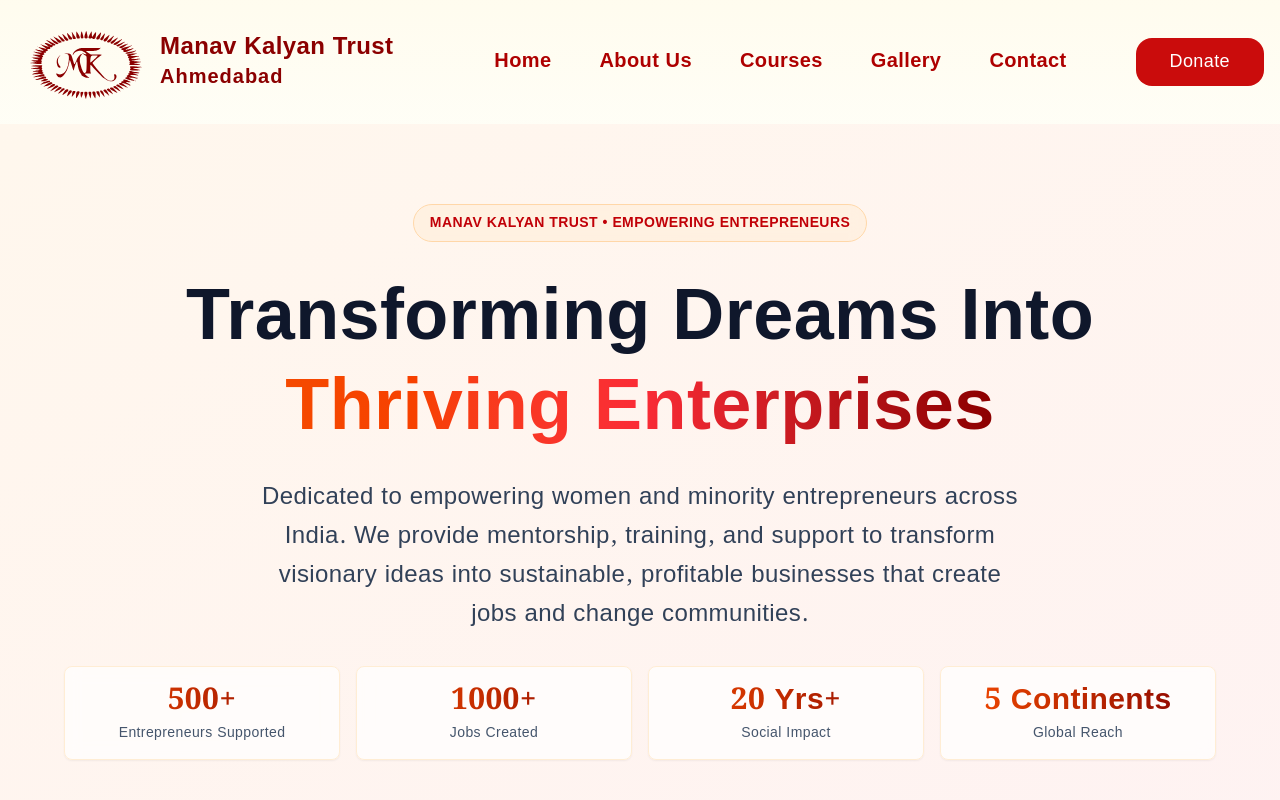
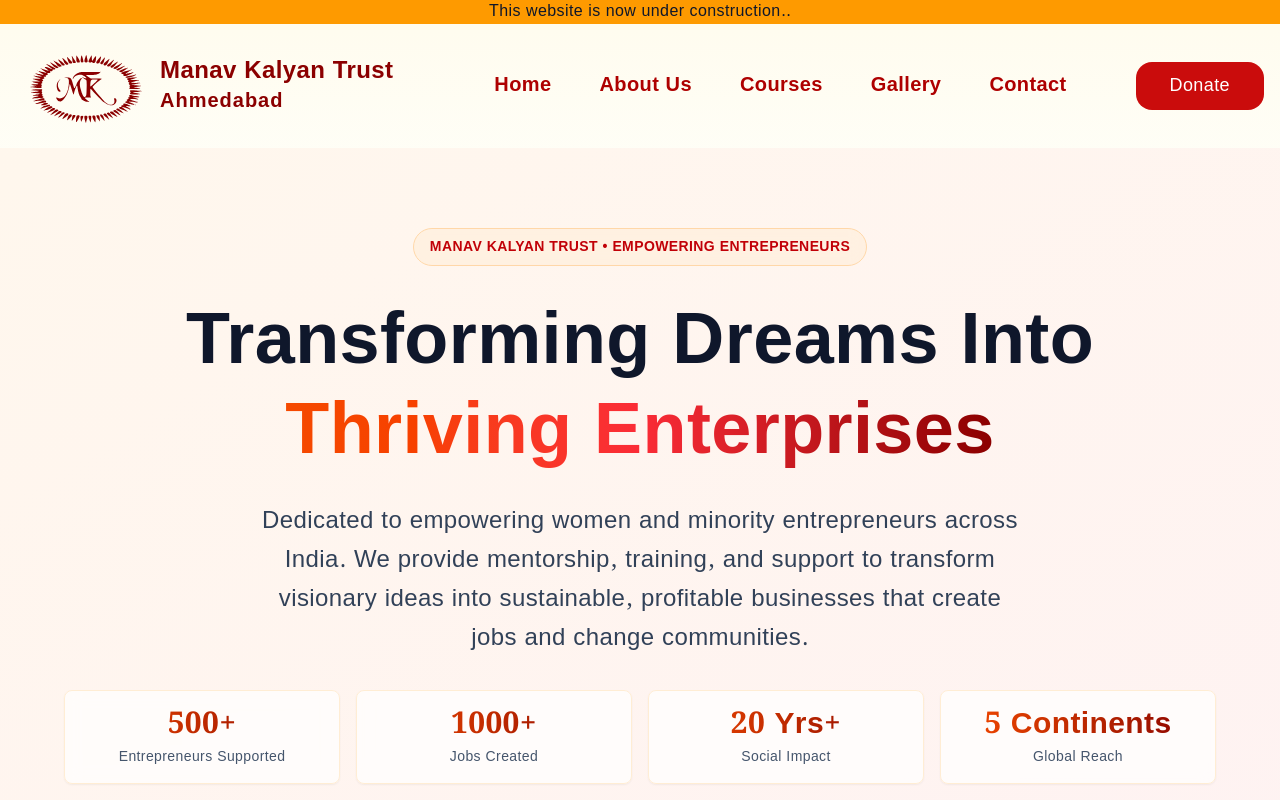
Before and after one commit to Pritesh55/ngo-website-v3, a Next.js app: page / in a window 1280 px wide. Shown: the top 800 px of the page. Built offline with nearby package versions, Linux system fonts and the light colour scheme.

Commit message:
Update Header_of_full_website.jsx

```diff
--- a/src/components/layout/Header_of_full_website.jsx
+++ b/src/components/layout/Header_of_full_website.jsx
@@ -6,6 +6,7 @@
 
     return (
         <>
+            <div className="w-full flex justify-center flex-wrap text-base bg-amber-500">This website is now under construction..</div>
             <header className="w-full 2xl:container bg-linear-to-b from-amber-50/80 to-yellow-50/40 py-4 pr-2 sm:pr-0">
                 <div className=" flex items-center justify-evenly xxs:justify-between gap-x-4 gap-y-5 sm:pl-4 pr-4 2xl:px-0 flex-wrap">
 
```
